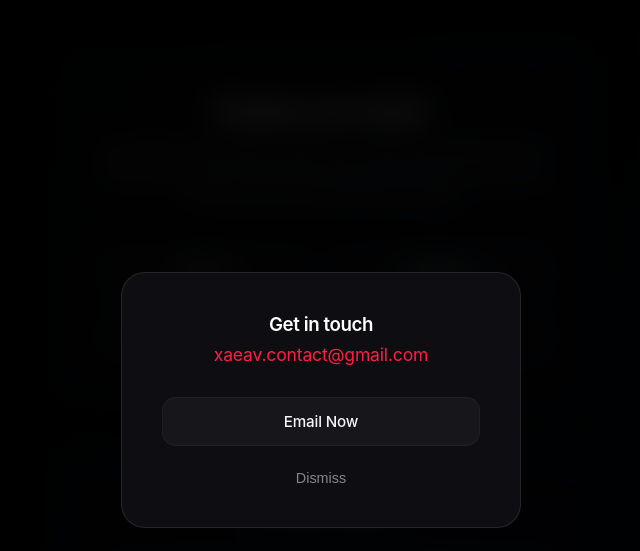
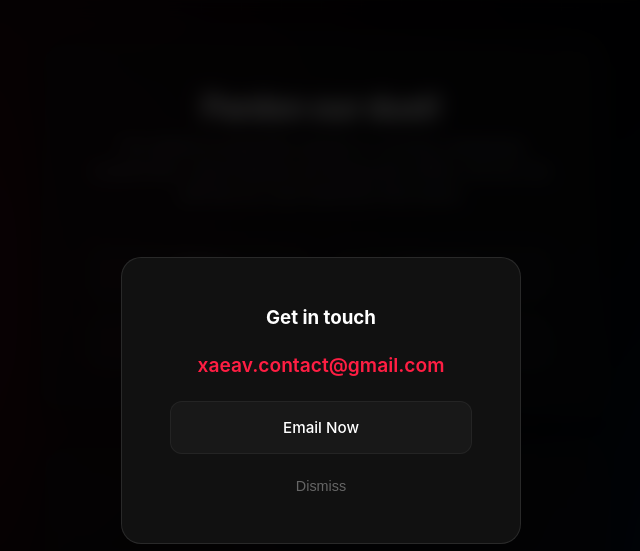
Before and after one commit to xaeav/xaeav, a plain HTML site: page index.html in a window 1280 px wide. Both pictures are taken after a click on the button "Contact Me". Shown: the whole page, without its empty margins (319-959 px from the left). Drawn offline with Linux system fonts and the light colour scheme.

Commit message:
Update index.html

```diff
--- a/index.html
+++ b/index.html
@@ -14,13 +14,12 @@
             -moz-osx-font-smoothing: grayscale;
         }
 
-        /* Enforce Dark Background strictly */
         html {
             background-color: #050508 !important;
         }
 
         body {
-            font-family: -apple-system, BlinkMacSystemFont, "SF Pro Display", "SF Pro Text", "Helvetica Neue", Helvetica, Arial, sans-serif;
+            font-family: -apple-system, BlinkMacSystemFont, "SF Pro Display", "SF Pro Text", "Helvetica Neue", sans-serif;
             color: #ffffff !important;
             min-height: 100vh;
             display: flex;
@@ -30,88 +29,124 @@
             overflow-x: hidden;
             position: relative;
             padding: 2rem 1rem;
-
-            /* Moving Dark Black/Red/Blue Gradient */
-            background: linear-gradient(-45deg, #050508, #1a0508, #050f1e, #020203) !important;
-            background-size: 400% 400% !important;
-            animation: gradientMove 15s ease infinite !important;
+            background: #050508;
         }
 
-        /* Smooth Background Animation */
-        @keyframes gradientMove {
-            0% { background-position: 0% 50%; }
-            50% { background-position: 100% 50%; }
-            100% { background-position: 0% 50%; }
+        /* Ambient Animated Grid Background */
+        body::before {
+            content: "";
+            position: fixed;
+            top: 0; left: 0; width: 100vw; height: 100vh;
+            background-image:
+                linear-gradient(rgba(255, 255, 255, 0.02) 1px, transparent 1px),
+                linear-gradient(90deg, rgba(255, 255, 255, 0.02) 1px, transparent 1px);
+            background-size: 40px 40px;
+            z-index: 0;
+            pointer-events: none;
+            mask-image: radial-gradient(circle at center, black 40%, transparent 100%);
+            -webkit-mask-image: radial-gradient(circle at center, black 40%, transparent 100%);
         }
 
-        /* Ambient Background Glows */
+        /* Moving Background Glows */
         .bg-glow {
             position: fixed;
-            width: 500px;
-            height: 500px;
+            width: 600px;
+            height: 600px;
             border-radius: 50%;
             filter: blur(140px);
-            z-index: -1;
-            opacity: 0.25;
+            z-index: 0;
+            opacity: 0.2;
             pointer-events: none;
+            animation: float 20s infinite alternate;
         }
         .glow-red {
             background: #ff1e43;
-            top: -10%;
-            left: 15%;
+            top: -10%; left: -10%;
         }
         .glow-blue {
             background: #0076ff;
-            bottom: -10%;
-            right: 15%;
+            bottom: -10%; right: -10%;
+            animation-delay: -10s;
+        }
+
+        @keyframes float {
+            0% { transform: translate(0, 0) scale(1); }
+            100% { transform: translate(100px, 100px) scale(1.2); }
         }
 
         /* Container Layout */
         .main-container {
             width: 100%;
-            max-width: 540px;
+            max-width: 560px;
             display: flex;
             flex-direction: column;
             gap: 1.5rem;
             z-index: 1;
         }
 
-        /* Premium Apple-style Glassmorphism Card */
+        /* Interactive Cards with Cursor Tracking */
         .glass-card {
-            background: rgba(255, 255, 255, 0.02) !important;
-            backdrop-filter: blur(30px) !important;
-            -webkit-backdrop-filter: blur(30px) !important;
-            border: 1px solid rgba(255, 255, 255, 0.06);
-            border-radius: 28px;
-            padding: 3rem 2.5rem;
+            background: rgba(15, 15, 18, 0.6);
+            backdrop-filter: blur(20px);
+            -webkit-backdrop-filter: blur(20px);
+            border: 1px solid rgba(255, 255, 255, 0.05);
+            border-radius: 24px;
+            padding: 3rem;
             text-align: center;
+            position: relative;
+            overflow: hidden;
             box-shadow: 0 20px 40px rgba(0, 0, 0, 0.5);
+        }
+
+        /* The Cursor Spotlight Effect */
+        .glass-card::before {
+            content: "";
+            position: absolute;
+            top: 0; left: 0; right: 0; bottom: 0;
+            background: radial-gradient(
+                800px circle at var(--mouse-x, 50%) var(--mouse-y, 50%),
+                rgba(255, 255, 255, 0.06),
+                transparent 40%
+            );
+            z-index: 0;
+            opacity: 0;
+            transition: opacity 0.5s;
+            pointer-events: none;
+        }
+
+        .glass-card:hover::before {
+            opacity: 1;
+        }
+
+        /* Keep content above the spotlight */
+        .card-content {
+            position: relative;
+            z-index: 1;
         }
 
         /* Typography */
         h1 {
-            font-size: 1.75rem;
-            margin-bottom: 0.75rem;
-            font-weight: 600;
-            letter-spacing: -0.022em;
-            color: #ffffff;
+            font-size: 2rem;
+            margin-bottom: 0.5rem;
+            font-weight: 700;
+            letter-spacing: -0.04em;
+            color: #fff;
         }
 
         p {
             color: #86868b;
             font-size: 0.95rem;
             margin-bottom: 2.5rem;
-            line-height: 1.47059;
-            letter-spacing: -0.011em;
+            line-height: 1.6;
             font-weight: 400;
         }
 
         .ember-title {
-            font-size: 2rem;
-            font-weight: 500;
-            letter-spacing: -0.022em;
+            font-size: 2.2rem;
+            font-weight: 600;
+            letter-spacing: -0.04em;
             margin-bottom: 2rem;
-            background: linear-gradient(135deg, #a3daff, #0076ff);
+            background: linear-gradient(to right, #00c6ff, #0072ff);
             -webkit-background-clip: text;
             -webkit-text-fill-color: transparent;
         }
@@ -120,7 +155,7 @@
         .btn-grid {
             display: grid;
             grid-template-columns: 1fr;
-            gap: 0.85rem;
+            gap: 1rem;
         }
 
         @media(min-width: 480px) {
@@ -129,112 +164,93 @@
             }
         }
 
-        /* Premium Glass Buttons */
+        /* Next-Gen Buttons */
         .glass-btn {
-            display: inline-block;
+            display: block;
             text-decoration: none;
-            color: #f5f5f7 !important;
-            background: rgba(255, 255, 255, 0.04);
-            border: 1px solid rgba(255, 255, 255, 0.04);
-            padding: 0.9rem;
-            border-radius: 14px;
+            color: #fff !important;
+            background: rgba(255, 255, 255, 0.03);
+            border: 1px solid rgba(255, 255, 255, 0.05);
+            padding: 1rem;
+            border-radius: 12px;
             font-size: 0.95rem;
             font-weight: 500;
-            letter-spacing: -0.011em;
-            transition: all 0.25s cubic-bezier(0.25, 1, 0.5, 1);
+            transition: all 0.3s ease;
             cursor: pointer;
+            position: relative;
+            overflow: hidden;
         }
 
         .xaeav-btn:hover {
-            background: rgba(255, 30, 67, 0.15) !important;
-            border-color: rgba(255, 30, 67, 0.4) !important;
-            transform: scale(1.02);
+            background: rgba(255, 30, 67, 0.1);
+            border-color: rgba(255, 30, 67, 0.4);
+            transform: translateY(-2px);
+            box-shadow: 0 8px 20px rgba(255, 30, 67, 0.15);
         }
 
         .ember-btn:hover {
-            background: rgba(0, 118, 255, 0.15) !important;
-            border-color: rgba(0, 118, 255, 0.4) !important;
-            transform: scale(1.02);
+            background: rgba(0, 118, 255, 0.1);
+            border-color: rgba(0, 118, 255, 0.4);
+            transform: translateY(-2px);
+            box-shadow: 0 8px 20px rgba(0, 118, 255, 0.15);
         }
 
         /* Modal Styles */
         .modal-overlay {
             position: fixed;
-            top: 0;
-            left: 0;
-            width: 100%;
-            height: 100%;
-            background: rgba(0, 0, 0, 0.85);
-            backdrop-filter: blur(15px);
-            -webkit-backdrop-filter: blur(15px);
+            top: 0; left: 0; width: 100%; height: 100%;
+            background: rgba(0, 0, 0, 0.8);
+            backdrop-filter: blur(10px);
             display: flex;
             align-items: center;
             justify-content: center;
             z-index: 100;
             opacity: 0;
             visibility: hidden;
-            transition: all 0.3s cubic-bezier(0.25, 1, 0.5, 1);
+            transition: all 0.3s ease;
         }
 
         .modal-overlay.active {
-            opacity: 1;
-            visibility: visible;
+            opacity: 1; visibility: visible;
         }
 
         .modal-content {
-            background: rgba(15, 15, 20, 0.95);
+            background: #111;
             border: 1px solid rgba(255, 255, 255, 0.1);
-            border-radius: 24px;
-            padding: 2.5rem;
+            border-radius: 20px;
+            padding: 3rem;
             text-align: center;
             width: 90%;
             max-width: 400px;
-            transform: scale(0.95);
-            transition: all 0.3s cubic-bezier(0.25, 1, 0.5, 1);
+            transform: scale(0.9);
+            transition: all 0.3s ease;
         }
 
         .modal-overlay.active .modal-content {
             transform: scale(1);
         }
 
-        .modal-content h3 {
-            margin-bottom: 0.5rem;
+        .email-text {
+            font-size: 1.2rem;
+            color: #ff1e43;
+            margin: 1.5rem 0;
             font-weight: 600;
-            letter-spacing: -0.022em;
-            color: #fff;
-        }
-
-        .modal-content .email-text {
-            font-size: 1.1rem;
-            color: #ff1e43;
-            margin-bottom: 2rem;
-            font-weight: 400;
-            letter-spacing: -0.011em;
         }
 
         .close-btn {
-            background: transparent;
-            border: none;
-            color: #86868b;
-            font-size: 0.9rem;
-            cursor: pointer;
-            margin-top: 1.5rem;
-            text-decoration: none;
+            background: none; border: none;
+            color: #666; font-size: 0.9rem;
+            cursor: pointer; margin-top: 1.5rem;
             transition: color 0.2s;
         }
-        .close-btn:hover {
-            color: #fff;
-        }
+        .close-btn:hover { color: #fff; }
 
-        /* Footer */
         footer {
             margin-top: 4rem;
             text-align: center;
-            color: #515154;
+            color: #444;
             font-size: 0.8rem;
-            max-width: 500px;
-            line-height: 1.5;
-            letter-spacing: -0.011em;
+            z-index: 1;
         }
     </style>
 </head>
@@ -245,9 +261,10 @@
 
     <div class="main-container">
 
-        <div class="glass-card">
+        <div class="glass-card tracker-card">
+            <div class="card-content">
                 <h1>Pardon our dust!</h1>
-            <p>The XAEAV & emberbills website is currently undergoing a bit of construction. Some features are temporarily offline, but you can still find our most important links below.</p>
+                <p>The XAEAV & emberbills website is currently undergoing construction. Some features are temporarily offline, but you can still find our most important links below.</p>
 
                 <div class="btn-grid">
                     <a href="https://www.tiktok.com/@xaeav" target="_blank" class="glass-btn xaeav-btn">TikTok</a>
@@ -256,8 +273,10 @@
                     <button onclick="openModal()" class="glass-btn xaeav-btn">Contact Me</button>
                 </div>
             </div>
+        </div>
 
-        <div class="glass-card">
+        <div class="glass-card tracker-card">
+            <div class="card-content">
                 <h2 class="ember-title">emberbills</h2>
 
                 <div class="btn-grid">
@@ -265,14 +284,15 @@
                     <a href="https://www.instagram.com/emberbillss" target="_blank" class="glass-btn ember-btn">Instagram</a>
                 </div>
             </div>
+        </div>
 
     </div>
 
     <div class="modal-overlay" id="contactModal">
         <div class="modal-content">
-            <h3>Get in touch</h3>
+            <h3 style="color: white;">Get in touch</h3>
             <div class="email-text">xaeav.contact@gmail.com</div>
-            <a href="mailto:xaeav.contact@gmail.com" class="glass-btn xaeav-btn" style="width: 100%; display: block;">Email Now</a>
+            <a href="mailto:xaeav.contact@gmail.com" class="glass-btn xaeav-btn" style="width: 100%;">Email Now</a>
             <button onclick="closeModal()" class="close-btn">Dismiss</button>
         </div>
     </div>
@@ -283,20 +303,22 @@
     </footer>
 
     <script>
+        // Modal Logic
         const modal = document.getElementById('contactModal');
+        function openModal() { modal.classList.add('active'); }
+        function closeModal() { modal.classList.remove('active'); }
+        modal.addEventListener('click', e => { if (e.target === modal) closeModal(); });
 
-        function openModal() {
-            modal.classList.add('active');
-        }
+        // Cursor Tracking Logic for Cards
+        document.querySelectorAll('.tracker-card').forEach(card => {
+            card.addEventListener('mousemove', e => {
+                const rect = card.getBoundingClientRect();
+                const x = e.clientX - rect.left;
+                const y = e.clientY - rect.top;
 
-        function closeModal() {
-            modal.classList.remove('active');
-        }
-
-        modal.addEventListener('click', function(e) {
-            if (e.target === modal) {
-                closeModal();
-            }
+                card.style.setProperty('--mouse-x', `${x}px`);
+                card.style.setProperty('--mouse-y', `${y}px`);
+            });
         });
     </script>
 
```
Lines whose indentation alone changed are shown as unchanged.
